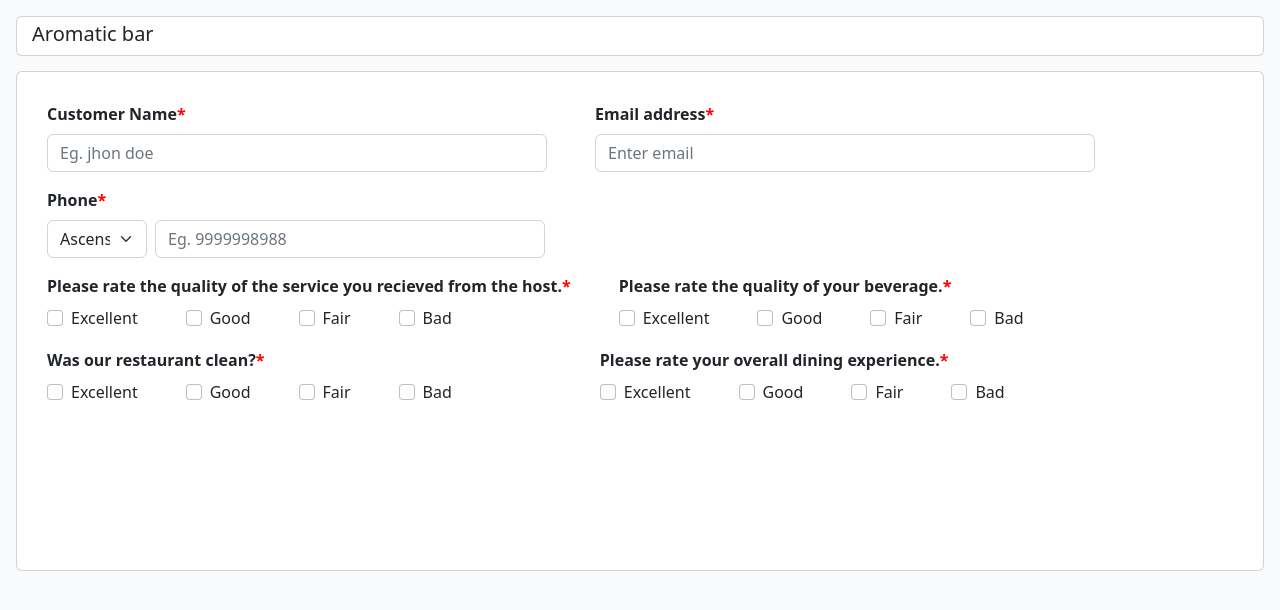
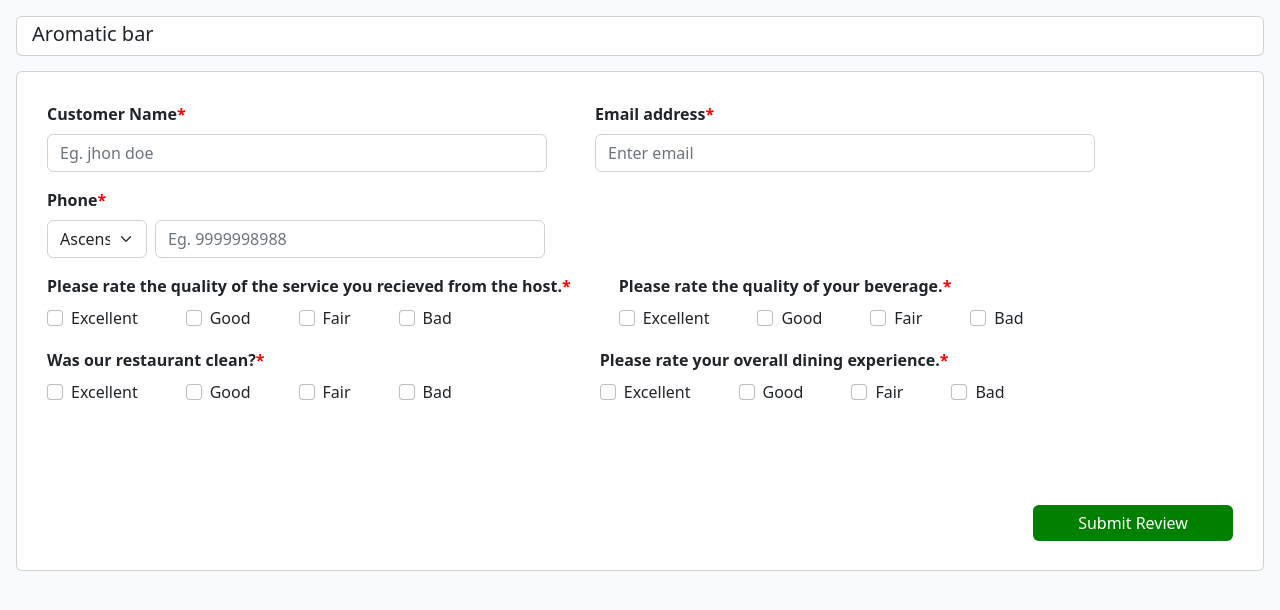
Before and after one commit to Iqbal0786/senpiper-assignment, a React (Create React App) app: page / in a window 1280 px wide. Shown: the top 610 px of the page. Built offline with nearby package versions, Linux system fonts and the light colour scheme.

Commit message:
added submit button

```diff
--- a/src/components/Feedback.jsx
+++ b/src/components/Feedback.jsx
@@ -115,6 +115,9 @@ export default function Feedback() {
             </Form.Group>
             </Stack>
           </Form>
+          <Button style={{width:"200px" , marginLeft:"auto" , marginTop:"7%" , backgroundColor:"green", border:"none"}}>
+            Submit Review
+          </Button>
         </Card>
       </Container>
     </>
```
